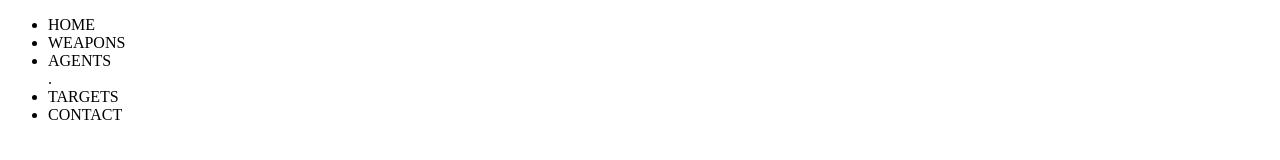
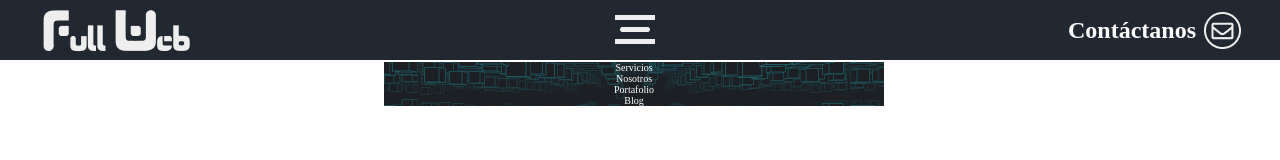
Before and after one commit to Cherced/ProyectoHernandez, a plain HTML site: page index.html in a window 1280 px wide. Drawn offline with Linux system fonts and the light colour scheme.

Commit message:
en este comiit se hace la estructura del header 1440px, para hacerlo apropiadamente, debemos empezar desde el media quieri o viewPort movil, el cual tiene como media 320px, de alli en adelante podremos llevar el diseño responsivo, aqui entrego carpeta assets, estructura de html del header,y la main de CSS del proyecto. esta excelente el diseño!

```diff
--- /dev/null
+++ b/CSS/main.css
@@ -0,0 +1,63 @@
+* {
+    box-sizing: border-box;
+    margin: 0;
+    padding: 0;
+}
+
+html{
+    font-size: 62.5%;
+}
+
+header {
+    width: 100%;
+    height: auto;
+    background-color: #222831;
+
+}
+.header__contanier{
+    width: 100%;
+    height: 60px;
+    padding: 0px 34px;
+    display: flex;
+    justify-content: space-between;
+}
+
+.header__img{
+    width: 166px;
+    height: 61px;
+}
+
+.header__menu--aside {
+    text-align: center;
+    color: white;
+    list-style-type: none;
+}
+
+
+.header__contacUs{
+    display: inline-flex;
+    text-align: center;
+    align-items: center;
+}
+
+.header__contacUs h1{
+    font-size: 'Nunito Sans';
+    color: white;
+    font-weight: 700;
+    font-size: 2.4rem;
+    line-height: 3.3rem;
+    padding-right: 3px;
+}
+
+.MenssageIcon{
+    width: 47px;
+    height: 37px;
+}
+
+/* // hasta aqui se estilo el nav del header */
+.header__menu--aside .header__menu--container{
+    list-style: none;
+    width: 500px;
+    background-image: url(/assets/img/Background__SUBMENU.png);
+
+}
--- a/index.html
+++ b/index.html
@@ -4,26 +4,35 @@
     <meta charset="UTF-8">
     <meta http-equiv="X-UA-Compatible" content="IE=edge">
     <meta name="viewport" content="width=device-width, initial-scale=1.0">
+    <link rel="preconnect" href="https://fonts.gstatic.com">
+    <link href="https://fonts.googleapis.com/css2?family=Nunito+Sans:ital,wght@0,200;0,300;0,400;0,600;0,700;0,800;0,900;1,200;1,300;1,400;1,600;1,700;1,800;1,900&display=swap" rel="stylesheet">
+    <link rel="stylesheet" href="./CSS/main.css">
     <title>Proyecto Hernandez</title>
 </head>
 <body>
     <header>
-        <nav>
-            <ul>
-                <li>HOME</li>
-                <li>WEAPONS</li>
-                <li>AGENTS</li>.
-                <li>TARGETS</li>
-                <li>CONTACT</li>
-            </ul>
-        </nav>
+        <div class="header__contanier">
+            <img class="header__img" src="./assets/icons/full-web-completo1.png" alt="fullWeb">
+        <div class="header__menu--aside">
+            <img class="logo__menu--img" src="./assets/icons/LogoMenu.png" alt="logo__menu">
+            <section class="header__menu--container">
+                <ul>
+                <li><a href="/"></a>Servicios</li>
+                <li><a href="/"></a>Nosotros</li>
+                <li><a href="/"></a>Portafolio</li>
+                <li><a href="/"></a>Blog</li>
+                </ul>
+            </section>
+        </div>
+        <div class="header__contacUs">
+            <h1>Contáctanos</h1>
+            <img class="MenssageIcon" src="./assets/icons/MessagesIcon.png" alt="MessagesIcon">
+        </div>
+        </div>
     </header>
-    <aside></aside>
     <main>
-
     </main>
     <footer>
-
     </footer>
 </body>
 </html>
```
Also changed, not shown: assets/icons/LogoMenu.png (added), assets/icons/MessagesIcon.png (added), assets/icons/full-web-completo1.png (added), assets/img/Background__SUBMENU.png (added), styles.css (deleted).
